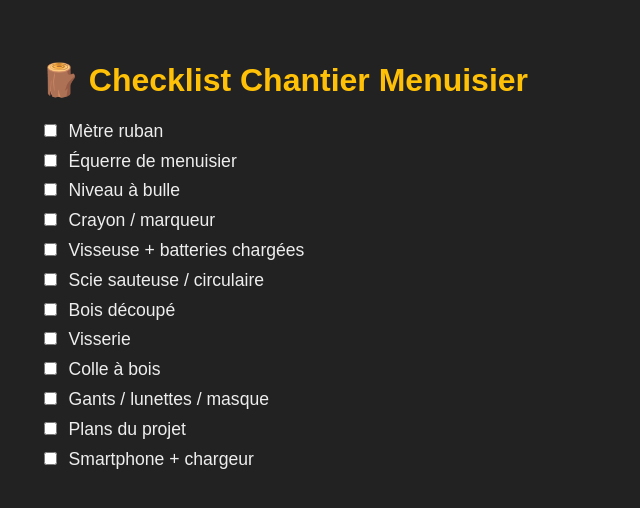
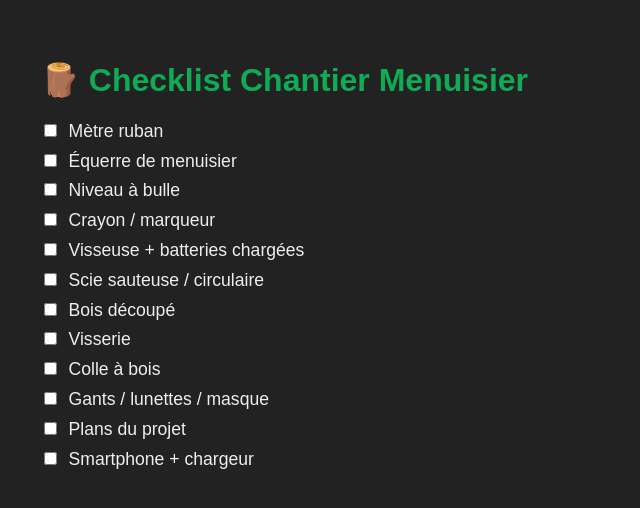
Before and after one commit to chayer19/chantier-checklist, a plain HTML site: page index.html in a window 1280 px wide. Shown: the whole page, without its empty margins (0-640 px from the left). Drawn offline with Linux system fonts and the light colour scheme.

Commit message:
Update index.html

```diff
--- a/index.html
+++ b/index.html
@@ -14,7 +14,7 @@
       padding: 2rem;
     }
     h1 {
-      color: #ffc107;
+      color: #0fab55;
     }
     label {
       display: block;
```
